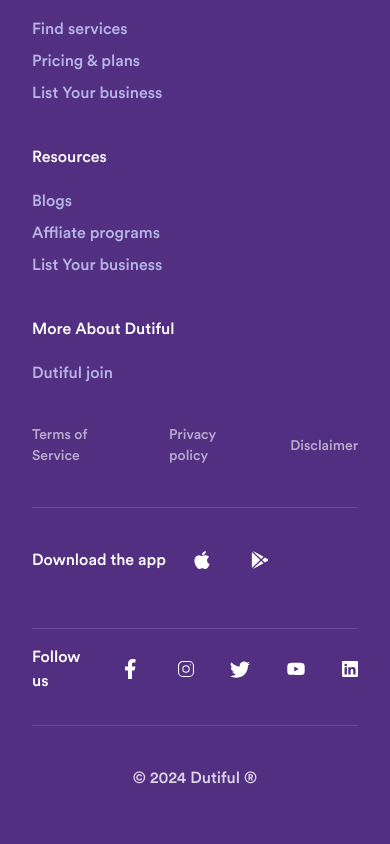
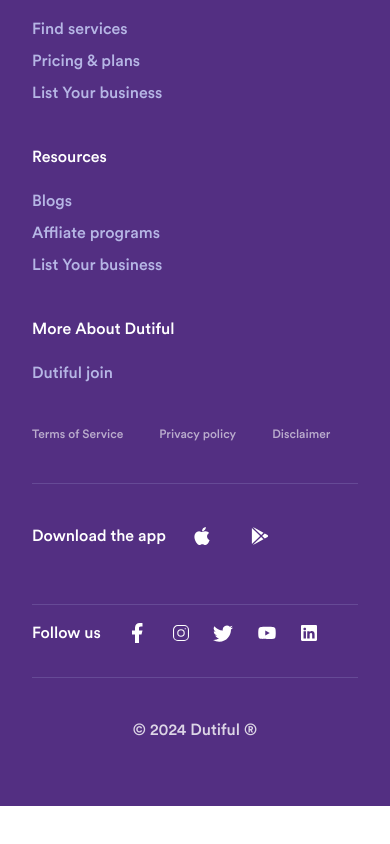
Before and after one commit to TEECOD3/Dutiful, a Next.js app: page / in a window 390 px wide. Shown: the part 3902-4746 px from the top of the page. After the commit the page ends 4708 px from the top, so only its background shows below. Built offline with nearby package versions, Linux system fonts and the light colour scheme.

Commit message:
feat: complete home page

```diff
--- a/components/layout/site-footer.tsx
+++ b/components/layout/site-footer.tsx
@@ -57,7 +57,7 @@
           </div>
         </div>
 
-        <div className="lg:hidden flex gap-x-9 items-center  text-white/60  mt-10 text-[14px] ">
+        <div className="lg:hidden flex gap-x-9 items-center  text-white/60  mt-10 text-[12px] ">
           <span>Terms of Service</span>
           <span>Privacy policy</span>
           <span>Disclaimer</span>
@@ -68,7 +68,7 @@
         <div className="flex flex-col-reverse gap-y-4 lg:flex-row justify-between mt-10">
           <div className="flex items-center gap-x-6">
             <span className="text-white text-base lg:text-xl">Follow us</span>
-            <div className="flex gap-x-9 items-center">
+            <div className="flex gap-x-6 lg:gap-x-9 items-center">
               <Facebook className="size-6" />
               <Instagram className="size-4" />
               <Twitter className="size-5" />
```
